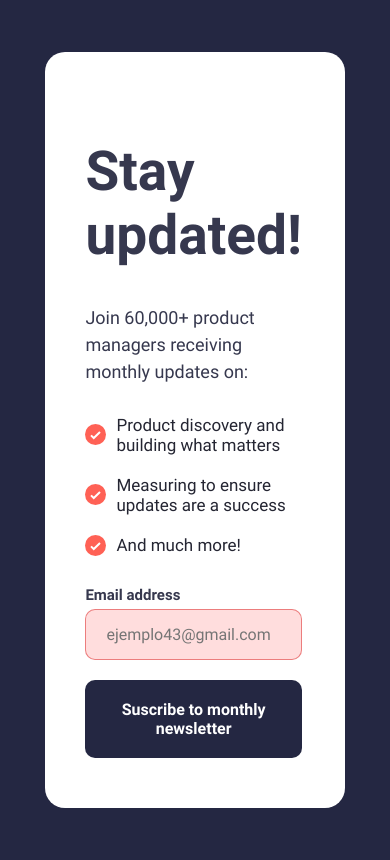
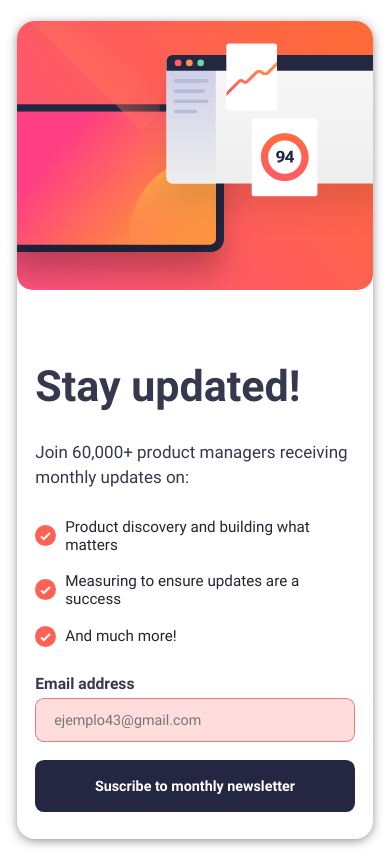
Before and after one commit to jesusfrancisco88/Newsletter-sign-up-form-, a plain HTML site: page index.html in a window 390 px wide. Drawn offline with Linux system fonts and the light colour scheme.

Commit message:
Responsive Newsletter-Card

```diff
--- a/index.html
+++ b/index.html
@@ -11,7 +11,7 @@
 <body>
   <!-- NEWSLETTER SUSCRIBE  -->
   <div class="container sign-letter">
-    <div class="box grid grid-2-cols">
+    <div class="box">
     <!-- Box 1 -->
     <div class="text-content">
       <h1 class="header-text">Stay updated!</h1>
@@ -45,7 +45,10 @@
        </div>
     </div>
     <!-- Box 2 / Image -->
-    <div class="image-content"></div>
+    <div class="image-content">
+      <img src="/assets/images/illustration-sign-up-desktop.svg" alt="Stay Updated Newsletter">
+    </div>
+
    </div>
   </div>
 
--- a/styles/queries.css
+++ b/styles/queries.css
@@ -1,9 +1,60 @@
+/* 995px / 16 = 62em */
+@media(max-width: 62em) {
+  html {
+    /* Default 16px = 9.5px / 16px = 59.37% */
+    font-size: 59.37%;;
+  }
 
-/* 1088px / 16 = 68em  */
-@media(max-width: 68em) {
-  /* .image-content {
-    background-image: url('/assets/images/illustration-sign-up-mobile.svg');
-    background-size: cover;
-    background-repeat: no-repeat;
-   } */
+  .box {
+    gap: 1.5rem;
+  }
+
+  .header-text {
+    font-size: 5rem;
+  }
 }
+
+/* 901px / 16 = 56em */
+@media(max-width: 56em) {
+  html {
+  /* Default 16px = 10px / 16px = .625 = font-size = 62.5% / 10px = 1rem */
+  font-size: 62.5%;;
+  }
+
+  .box {
+    width: 95% ;
+    flex-direction: column-reverse;
+
+    padding: 0;
+    margin: 0;
+  }
+
+  .image-content img {
+    /* Imagen cambiada a => [Mobile] */
+    content: url('/assets/images/illustration-sign-up-mobile.svg');
+    width: 100%;
+  }
+}
+
+/* 680px / 16 = 43em */
+@media(max-width: 43em) {
+  html {
+    font-size: 62.5%;;
+    }
+}
+
+/* 450px / 16 = 28em */
+@media(max-width: 28em) {
+  html {
+    /* 9px / 16px = 56.25% */
+    font-size: 56%;
+    }
+
+  .header-text {
+    font-size: 4.8rem;
+    }
+
+    body {
+      background-color: white;
+    }
+}
--- a/styles/style.css
+++ b/styles/style.css
@@ -40,22 +40,15 @@ body {
   background-color: white;
   padding: 2rem;
   border-radius: 2rem;
-  width: 80%;
+  width: 95%;
   height: auto;
-}
 
-.grid {
-  display: grid;
-}
+  display: flex;
+  gap: 4rem;
 
-.grid-2-cols {
-  grid-template-columns: 1fr 1fr;
-  gap: 2rem;
-}
+  overflow: hidden;
 
-.grid-1-cols {
-  grid-template-columns: 1fr 1fr;
-  gap: 2rem;
+  box-shadow: 0px 2px 11px -1px rgba(0,0,0,0.5);
 }
 
 /*******************************/
@@ -74,18 +67,11 @@ body {
 }
 
 .description-text {
-  font-size: 1.8rem;
+  font-size: 1.9rem;
   margin-bottom: 3rem;
   line-height: 1.5;
 }
 
-.image-content {
-  background-image: url('/assets/images/illustration-sign-up-desktop.svg');
-  background-size: cover;
-  background-repeat: no-repeat;
-  border-radius: 2rem;
-  /* order: 2; */
-}
 /*******************************/
 /*/////////////////////////// */
 /*****************************/
@@ -138,7 +124,7 @@ body {
 }
 
 .label-email {
-  font-size: 1.5rem;
+  font-size: 1.75rem;
   font-family: 'Roboto-Bold';
 }
 
```
